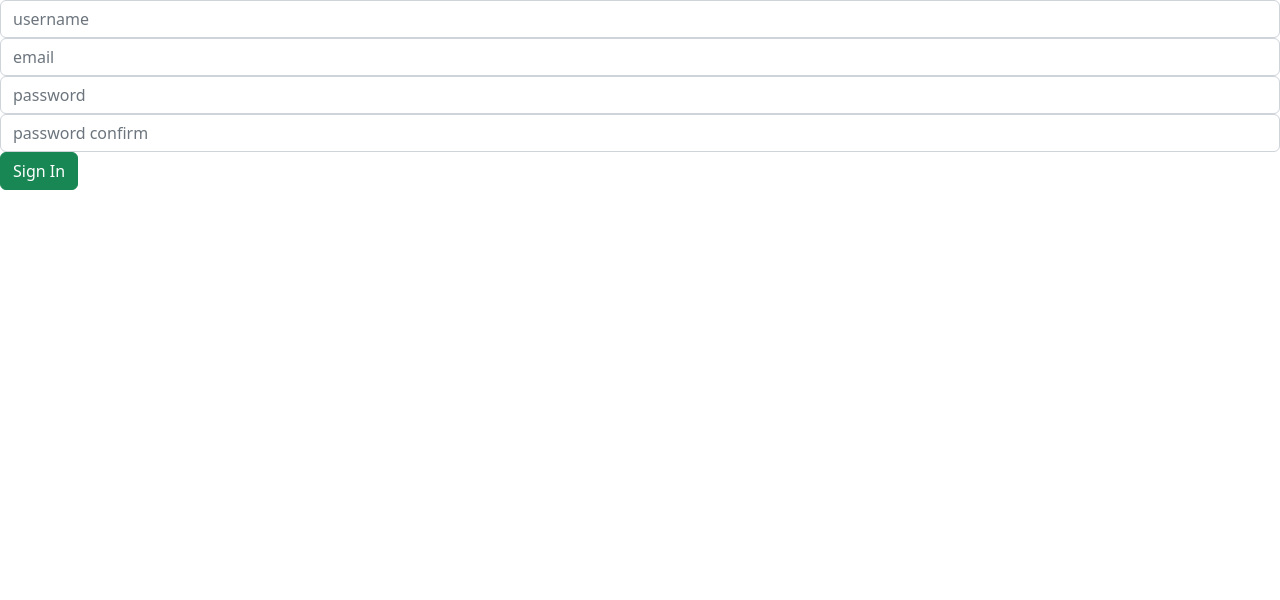
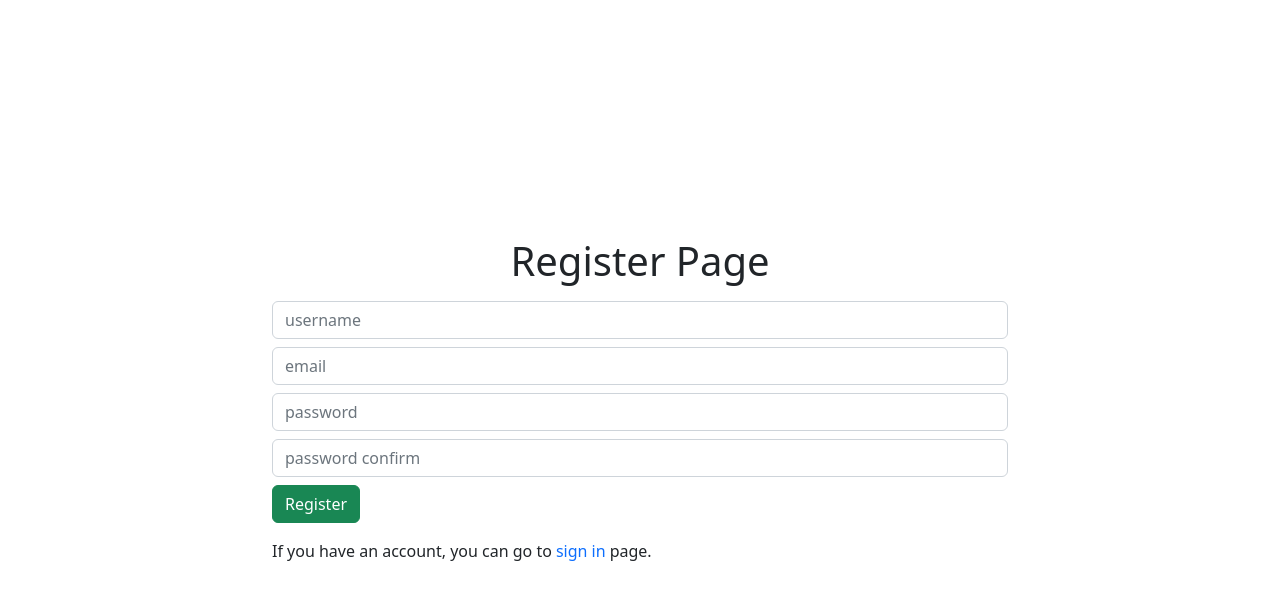
Before and after one commit to RahimliZakir/React-Auth-CRUD-Using-API, a React (Create React App) app in the folder application/: page /register in a window 1280 px wide. Shown: the top 600 px of the page. Built offline with nearby package versions, Linux system fonts and the light colour scheme.

Commit message:
Styles Added to Sign In and Regitser Pages.

```diff
--- a/application/src/App.jsx
+++ b/application/src/App.jsx
@@ -1,21 +1,30 @@
-import React, { Suspense } from "react";
+import React, { Suspense, lazy } from "react";
 import { Routes, Route } from "react-router-dom";
 
 import Loader from "./components/Loader";
 import NotFound from "./components/NotFound";
 import Navbar from "./components/Navbar";
-import Truck from "./components/Truck";
-import Bus from "./components/Bus";
 
 import Register from "./components/auth/Register";
 import SignIn from "./components/auth/SignIn";
 
 import RouteGuard from "./components/guards/RouteGuard";
 
+const Truck = lazy(() => import("./components/Truck"));
+const Bus = lazy(() => import("./components/Bus"));
+
 const App = () => {
   return (
     <div className="App">
       <Routes>
+        <Route
+          index
+          element={
+            <Suspense fallback={<Loader />}>
+              <SignIn />
+            </Suspense>
+          }
+        />
         <Route
           path="register"
           element={
@@ -24,14 +33,7 @@ const App = () => {
             </Suspense>
           }
         />
-        <Route
-          path="signin"
-          element={
-            <Suspense fallback={<Loader />}>
-              <SignIn />
-            </Suspense>
-          }
-        />
+
         <Route path="/" element={<Navbar />}>
           <Route index element={<RouteGuard component={Truck} />} />
           <Route path="trucks" element={<RouteGuard component={Truck} />} />
--- a/application/src/api/index.js
+++ b/application/src/api/index.js
@@ -7,7 +7,7 @@ const instance = axios.create({
 instance.interceptors.request.use(
   (config) => {
     const user = localStorage.getItem("user");
-    console.log(user);
+
     if (user) {
       const token = JSON.parse(user)?.data?.accessToken;
 
--- a/application/src/components/auth/Register.jsx
+++ b/application/src/components/auth/Register.jsx
@@ -1,4 +1,6 @@
 import React, { useState } from "react";
+import { Container, Row } from "react-bootstrap";
+import { Link } from "react-router-dom";
 
 import { useAuth } from "../../hooks/useAuth";
 
@@ -23,41 +25,53 @@ const Register = () => {
   };
 
   return (
-    <div>
-      <form onSubmit={handleSignIn}>
+    <Container>
+      <Row className="vh-100 align-items-center justify-content-center">
+        <div className="col-8">
+          <h1 className="text-center mb-3">Register Page</h1>
+          <form onSubmit={handleSignIn} className="mb-3">
             <input
               type="text"
-          className="form-control"
+              className="form-control mb-2"
               placeholder="username"
               value={registerData.username}
               onChange={(e) => handleInputChange("username", e)}
             />
             <input
               type="text"
-          className="form-control"
+              className="form-control mb-2"
               placeholder="email"
               value={registerData.email}
               onChange={(e) => handleInputChange("email", e)}
             />
             <input
               type="password"
-          className="form-control"
+              className="form-control mb-2"
               placeholder="password"
               value={registerData.password}
               onChange={(e) => handleInputChange("password", e)}
             />
             <input
               type="password"
-          className="form-control"
+              className="form-control mb-2"
               placeholder="password confirm"
               value={registerData.passwordConfirm}
               onChange={(e) => handleInputChange("passwordConfirm", e)}
             />
             <button type="submit" className="btn btn-success">
-          Sign In
+              Register
             </button>
           </form>
+          <span>
+            If you have an account, you can go to
+            <Link to="/" className="mx-1">
+              sign in
+            </Link>
+            page.
+          </span>
         </div>
+      </Row>
+    </Container>
   );
 };
 
--- a/application/src/components/auth/SignIn.jsx
+++ b/application/src/components/auth/SignIn.jsx
@@ -1,4 +1,6 @@
 import React, { useState } from "react";
+import { Container, Row } from "react-bootstrap";
+import { Link } from "react-router-dom";
 
 import { useAuth } from "../../hooks/useAuth";
 
@@ -21,18 +23,21 @@ const SignIn = () => {
   };
 
   return (
-    <div>
-      <form onSubmit={handleSignIn}>
+    <Container>
+      <Row className="vh-100 align-items-center justify-content-center">
+        <div className="col-8">
+          <h1 className="text-center mb-3">Sign In Page</h1>
+          <form onSubmit={handleSignIn} className="mb-3">
             <input
               type="text"
-          className="form-control"
+              className="form-control mb-2"
               placeholder="username"
               value={signInData.username}
               onChange={(e) => handleInputChange("username", e)}
             />
             <input
               type="password"
-          className="form-control"
+              className="form-control  mb-2"
               placeholder="password"
               value={signInData.password}
               onChange={(e) => handleInputChange("password", e)}
@@ -41,7 +46,16 @@ const SignIn = () => {
               Sign In
             </button>
           </form>
+          <span>
+            If you don't have an account, you can go to
+            <Link to="register" className="mx-1">
+              register
+            </Link>
+            page.
+          </span>
         </div>
+      </Row>
+    </Container>
   );
 };
 
--- a/application/src/components/guards/RouteGuard.jsx
+++ b/application/src/components/guards/RouteGuard.jsx
@@ -13,7 +13,7 @@ const RouteGuard = ({ component: Component }) => {
       <Component />
     </Suspense>
   ) : (
-    <Navigate to="/signin" />
+    <Navigate to="/" />
   );
 };
 
```
Lines whose indentation alone changed are shown as unchanged.
